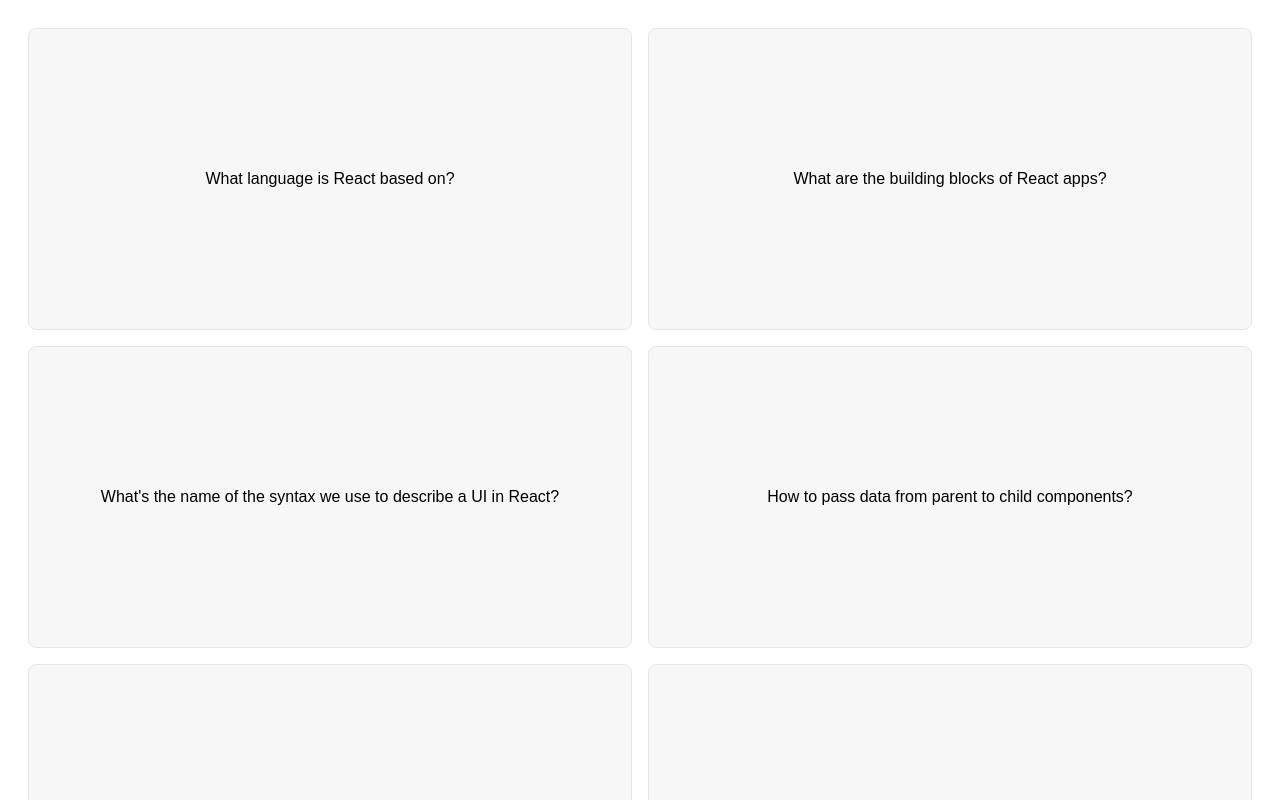
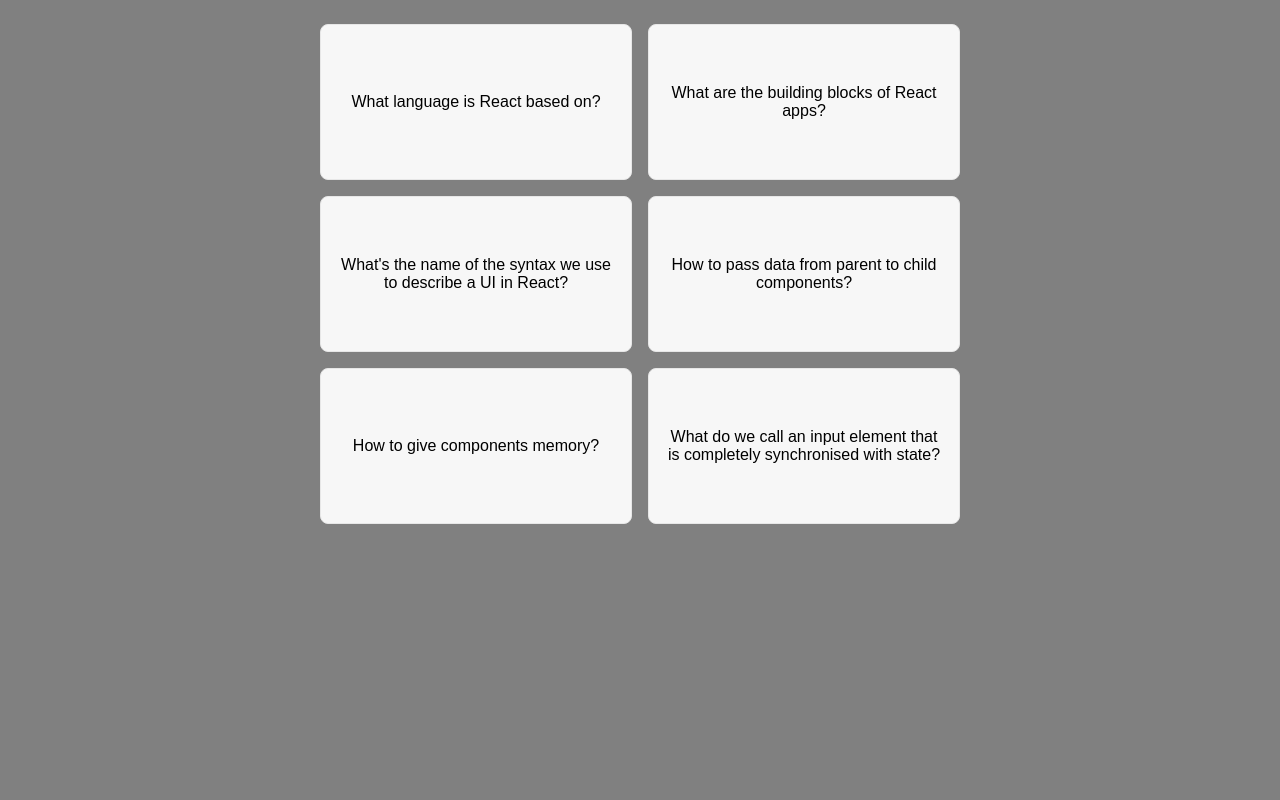
Before and after one commit to ucangun/FlashCard_w-React, a React (Create React App) app: page / in a window 1280 px wide. Shown: the top 800 px of the page. Built offline with nearby package versions, Linux system fonts and the light colour scheme.

Commit message:
"Updated App.css with new styles and modified data.js to change question IDs"

```diff
--- a/src/App.css
+++ b/src/App.css
@@ -4,10 +4,15 @@
 
 body {
   font-family: sans-serif;
-  padding: 20px;
+  padding: 1rem;
+  display: flex;
+  justify-content: center;
+
+  background-color: grey;
 }
 
 .flashcards {
+  width: 40rem;
   display: grid;
   grid-template-columns: 1fr 1fr;
   gap: 1rem;
--- a/src/data.js
+++ b/src/data.js
@@ -1,31 +1,31 @@
 const questions = [
   {
-    id: 3457,
+    id: 1,
     question: "What language is React based on?",
     answer: "JavaScript",
   },
   {
-    id: 7336,
+    id: 2,
     question: "What are the building blocks of React apps?",
     answer: "Components",
   },
   {
-    id: 8832,
+    id: 3,
     question: "What's the name of the syntax we use to describe a UI in React?",
     answer: "JSX",
   },
   {
-    id: 1297,
+    id: 4,
     question: "How to pass data from parent to child components?",
     answer: "Props",
   },
   {
-    id: 9103,
+    id: 5,
     question: "How to give components memory?",
     answer: "useState hook",
   },
   {
-    id: 2002,
+    id: 6,
     question:
       "What do we call an input element that is completely synchronised with state?",
     answer: "Controlled element",
```
